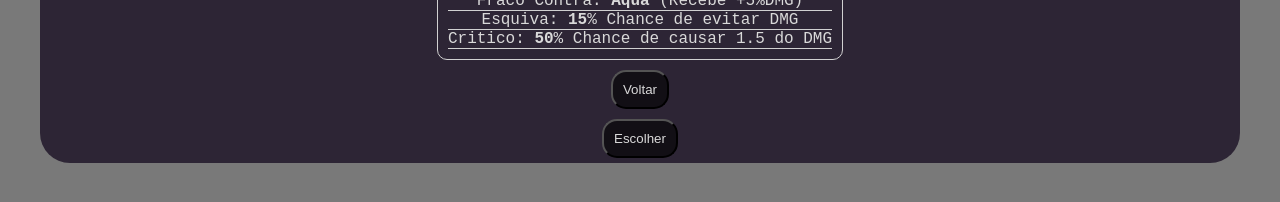
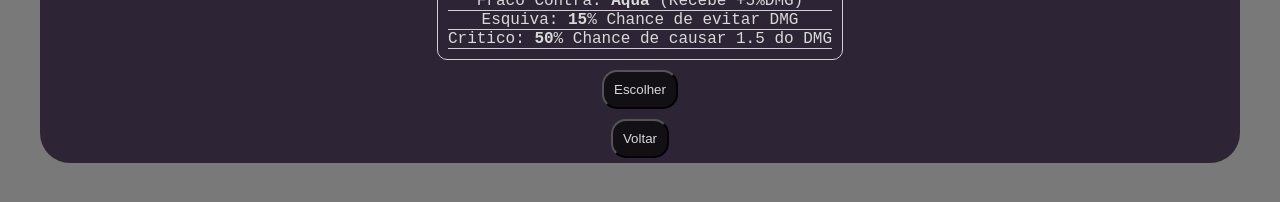
Before and after one commit to Flavio-JS/script-monsters-react, a React (Create React App) app: page / in a window 1280 px wide. Both pictures are taken after a click on the button "Próximo". Shown: the part 578-780 px from the top of the page. Built offline with nearby package versions, Linux system fonts and the light colour scheme.

Commit message:
alterada a posição dos botões de escolher e voltar

```diff
--- a/src/components/ChooseMonster/ChooseMonster.tsx
+++ b/src/components/ChooseMonster/ChooseMonster.tsx
@@ -91,8 +91,8 @@ export const ChooseMonster = ({
             </li>
           </ul>
         </div>
+        <button onClick={choiceMonster}>Escolher</button>
         {children}
-        <button onClick={choiceMonster}>Escolher</button>
       </div>
     </section>
   );
```
